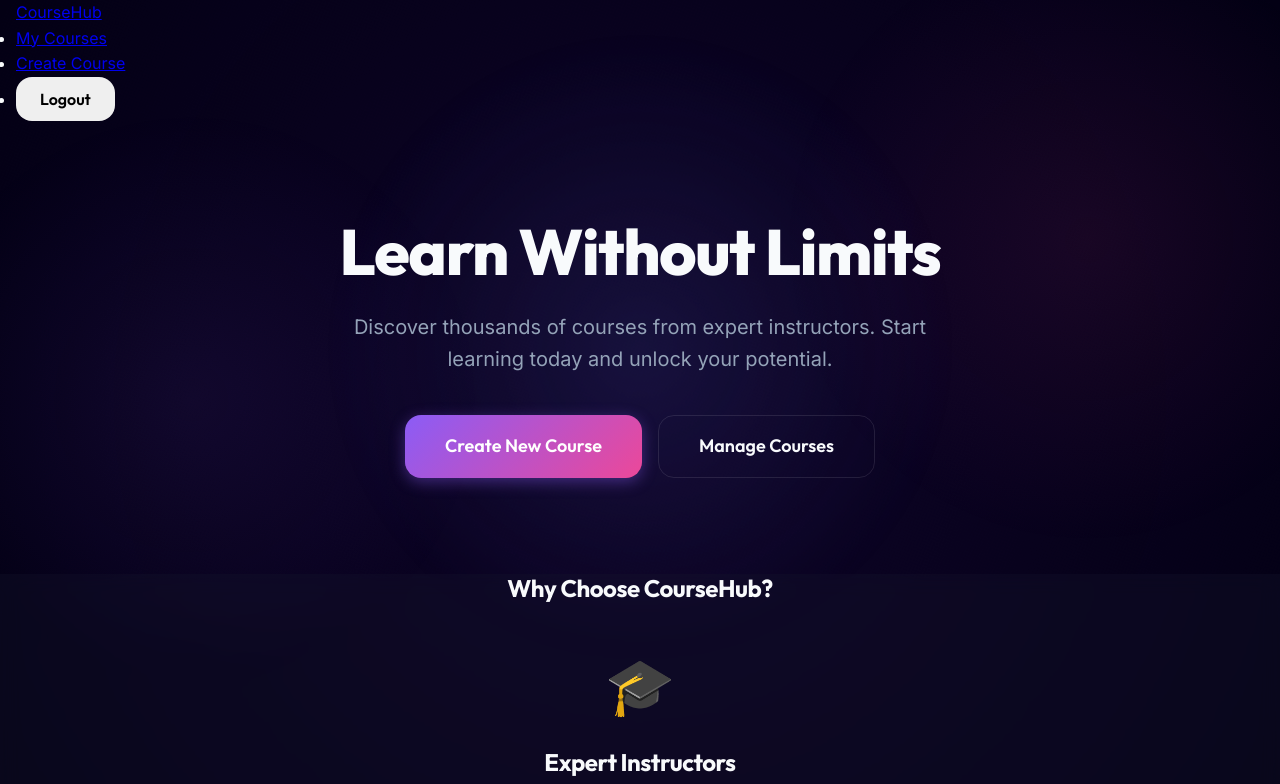
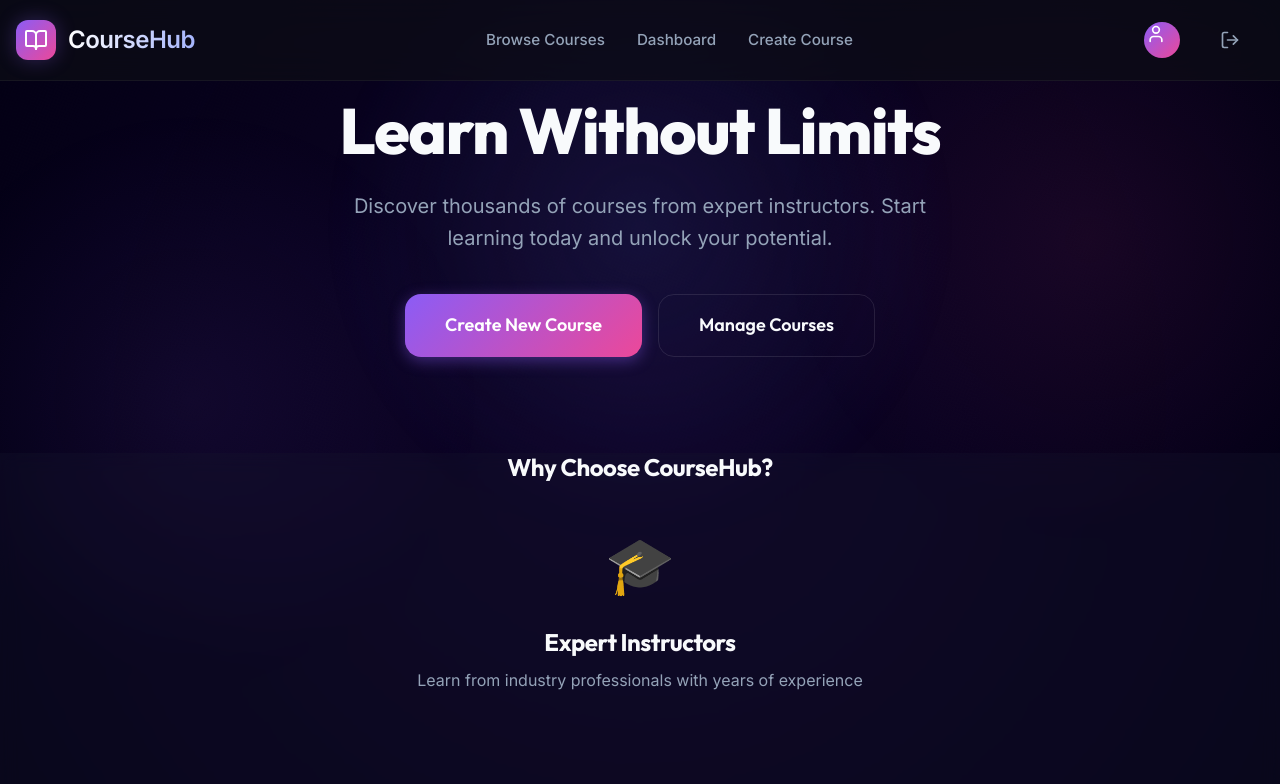
Before and after one commit to imsinghaditya07/Backend-CourseSelling-App, a React (Vite) app in the folder Frontend/: page / in a window 1280 px wide. Shown: the top 784 px of the page. Built offline with nearby package versions, Linux system fonts and the light colour scheme; sample sign-in values are in the browser's storage.

Commit message:
Update Navbar.jsx

```diff
--- a/Frontend/src/components/Navbar.jsx
+++ b/Frontend/src/components/Navbar.jsx
@@ -1,80 +1,145 @@
-import { Link, useNavigate } from 'react-router-dom';
+import { useState, useEffect } from 'react';
+import { Link, useNavigate, useLocation } from 'react-router-dom';
 import { useAuth } from '../context/AuthContext';
+import { motion, AnimatePresence } from 'framer-motion';
+import { BookOpen, LogOut, Menu, X, Rocket, LayoutDashboard, Database, User } from 'lucide-react';
+import './Navbar.css';
 
 const Navbar = () => {
   const { user, isAdmin, isAuthenticated, logout } = useAuth();
   const navigate = useNavigate();
+  const location = useLocation();
+  const [scrolled, setScrolled] = useState(false);
+  const [mobileMenuOpen, setMobileMenuOpen] = useState(false);
+
+  useEffect(() => {
+    const handleScroll = () => {
+      setScrolled(window.scrollY > 20);
+    };
+    window.addEventListener('scroll', handleScroll);
+    return () => window.removeEventListener('scroll', handleScroll);
+  }, []);
 
   const handleLogout = () => {
     logout();
     navigate('/');
   };
 
+  const navLinks = [
+    { name: 'Browse Courses', path: '/courses', icon: <BookOpen size={18} /> },
+    ...(isAuthenticated && !isAdmin ? [
+      { name: 'My Learning', path: '/my-courses', icon: <Rocket size={18} /> }
+    ] : []),
+    ...(isAdmin ? [
+      { name: 'Dashboard', path: '/admin/courses', icon: <LayoutDashboard size={18} /> },
+      { name: 'Create Course', path: '/admin/create', icon: <Database size={18} /> }
+    ] : [])
+  ];
+
   return (
-    <nav className="navbar">
-      <div className="container navbar-container">
-        <Link to="/" className="navbar-brand">
-          CourseHub
-        </Link>
+    <nav className={`navbar ${scrolled ? 'scrolled' : ''}`}>
+      <div className="container">
+        <div className="navbar-content">
+          <Link to="/" className="brand">
+            <div className="brand-icon">
+              <BookOpen size={24} />
+            </div>
+            <span className="brand-text">CourseHub</span>
+          </Link>
 
-        <ul className="navbar-nav">
-          {!isAuthenticated ? (
-            <>
-              <li>
-                <Link to="/courses" className="nav-link">
-                  Browse Courses
+          {/* Desktop Navigation */}
+          <ul className="nav-links hidden md:flex">
+            {navLinks.map((link) => (
+              <li key={link.path} className="nav-item">
+                <Link
+                  to={link.path}
+                  className={location.pathname === link.path ? 'active' : ''}
+                >
+                  {link.name}
                 </Link>
               </li>
-              <li>
-                <Link to="/signin" className="nav-link">
+            ))}
+          </ul>
+
+          <div className="nav-actions hidden md:flex">
+            {!isAuthenticated ? (
+              <>
+                <Link to="/signin" className="btn btn-ghost">
                   Sign In
                 </Link>
-              </li>
-              <li>
                 <Link to="/signup" className="btn btn-primary">
-                  Get Started
+                  Get Started <Rocket size={16} />
                 </Link>
-              </li>
-            </>
-          ) : isAdmin ? (
-            <>
-              <li>
-                <Link to="/admin/courses" className="nav-link">
-                  My Courses
-                </Link>
-              </li>
-              <li>
-                <Link to="/admin/create" className="nav-link">
-                  Create Course
-                </Link>
-              </li>
-              <li>
-                <button onClick={handleLogout} className="btn btn-secondary">
-                  Logout
+              </>
+            ) : (
+              <div className="user-menu">
+                <div className="user-avatar" title={user?.username || 'User'}>
+                  <User size={20} color="white" />
+                </div>
+                <button onClick={handleLogout} className="btn btn-ghost" title="Logout">
+                  <LogOut size={20} />
                 </button>
-              </li>
-            </>
-          ) : (
-            <>
-              <li>
-                <Link to="/courses" className="nav-link">
-                  Browse Courses
-                </Link>
-              </li>
-              <li>
-                <Link to="/my-courses" className="nav-link">
-                  My Courses
-                </Link>
-              </li>
-              <li>
-                <button onClick={handleLogout} className="btn btn-secondary">
-                  Logout
-                </button>
-              </li>
-            </>
-          )}
-        </ul>
+              </div>
+            )}
+          </div>
+
+          {/* Mobile Menu Toggle */}
+          <button
+            className="mobile-toggle md:hidden"
+            onClick={() => setMobileMenuOpen(!mobileMenuOpen)}
+          >
+            {mobileMenuOpen ? <X size={24} /> : <Menu size={24} />}
+          </button>
+        </div>
       </div>
+
+      {/* Mobile Menu Overlay */}
+      <AnimatePresence>
+        {mobileMenuOpen && (
+          <motion.div
+            initial={{ opacity: 0, y: -20 }}
+            animate={{ opacity: 1, y: 0 }}
+            exit={{ opacity: 0, y: -20 }}
+            className="mobile-menu md:hidden"
+            style={{
+              position: 'absolute',
+              top: '100%',
+              left: 0,
+              width: '100%',
+              background: 'rgba(13, 13, 22, 0.95)',
+              backdropFilter: 'blur(20px)',
+              padding: '2rem',
+              borderBottom: '1px solid rgba(255,255,255,0.1)'
+            }}
+          >
+            <ul style={{ display: 'flex', flexDirection: 'column', gap: '1.5rem' }}>
+              {navLinks.map((link) => (
+                <li key={link.path}>
+                  <Link
+                    to={link.path}
+                    onClick={() => setMobileMenuOpen(false)}
+                    style={{ color: 'white', textDecoration: 'none', fontSize: '1.1rem', display: 'flex', alignItems: 'center', gap: '10px' }}
+                  >
+                    {link.icon} {link.name}
+                  </Link>
+                </li>
+              ))}
+              {!isAuthenticated ? (
+                <>
+                  <li><Link to="/signin" onClick={() => setMobileMenuOpen(false)} style={{ color: 'white' }}>Sign In</Link></li>
+                  <li><Link to="/signup" onClick={() => setMobileMenuOpen(false)} className="btn btn-primary w-full">Get Started</Link></li>
+                </>
+              ) : (
+                <li>
+                  <button onClick={handleLogout} className="btn btn-ghost w-full" style={{ justifyContent: 'flex-start', padding: 0 }}>
+                    <LogOut size={18} style={{ marginRight: '10px' }} /> Logout
+                  </button>
+                </li>
+              )}
+            </ul>
+          </motion.div>
+        )}
+      </AnimatePresence>
     </nav>
   );
 };
```
